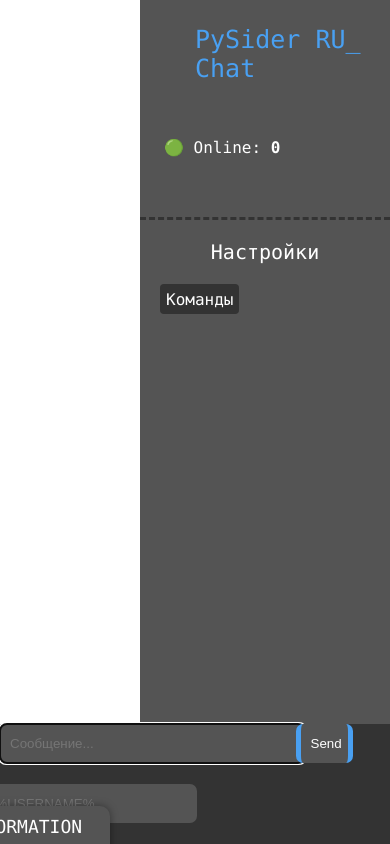
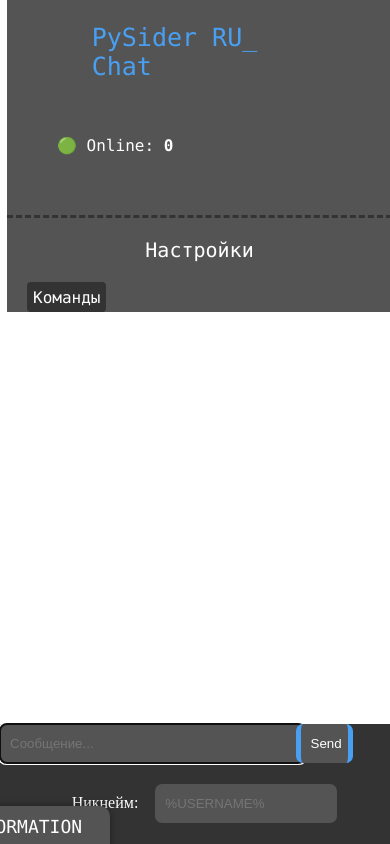
Before and after one commit to DanilTap/Node-web-chat, a website: page site/index.html in a window 390 px wide. Drawn offline with nearby package versions, Linux system fonts and the light colour scheme; no server answers.

Commit message:
Update style.css

```diff
--- a/site/style.css
+++ b/site/style.css
@@ -44,15 +44,15 @@ body {
 	}
 }
 
-@media screen and (max-width: 350px) {
+@media screen and (max-width: 400px) {
 	#messages {
 		width: 100% !important;
-		margin-top: 170px !important;
+		margin-top: 350px !important;
 	}
 
 	.right_wrapper {
 		position: relative !important;
-		width: 340px !important;
+		width: 385px !important;
 		top: -10px !important;
 		right: -10px !important;
 	}
```
